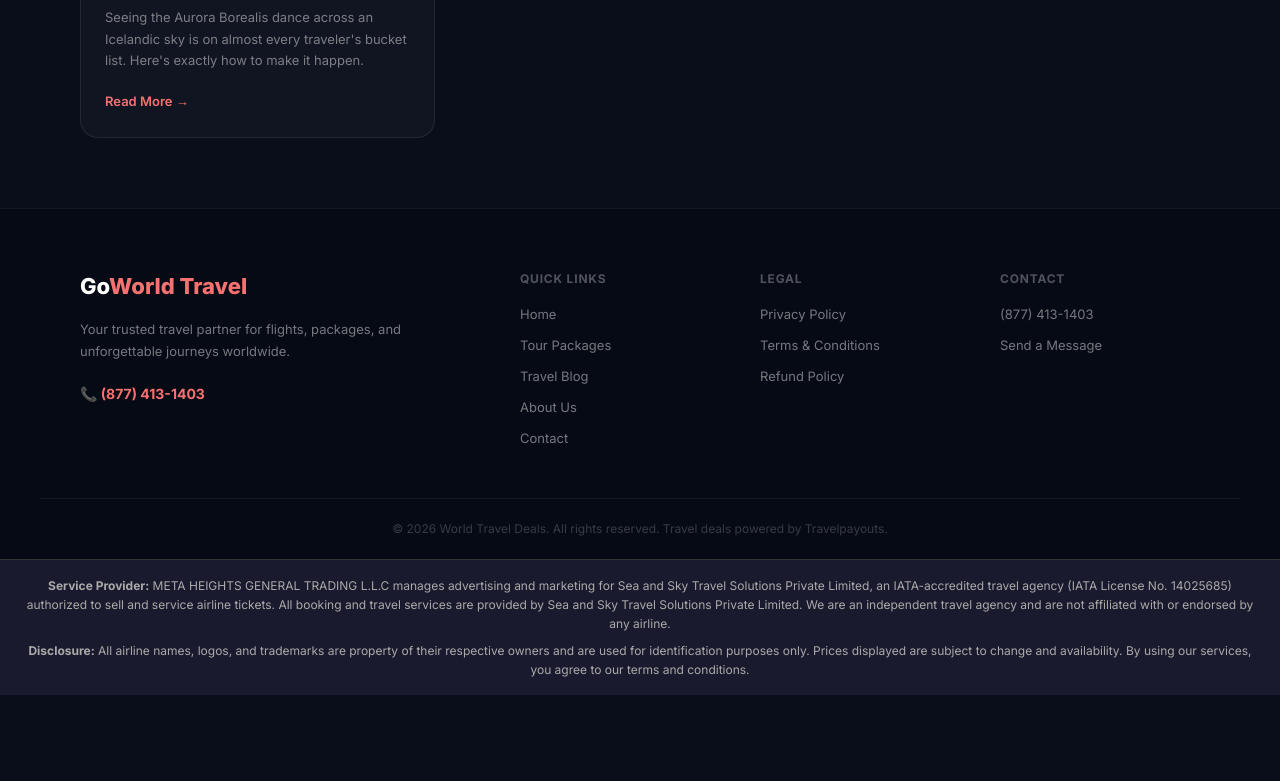
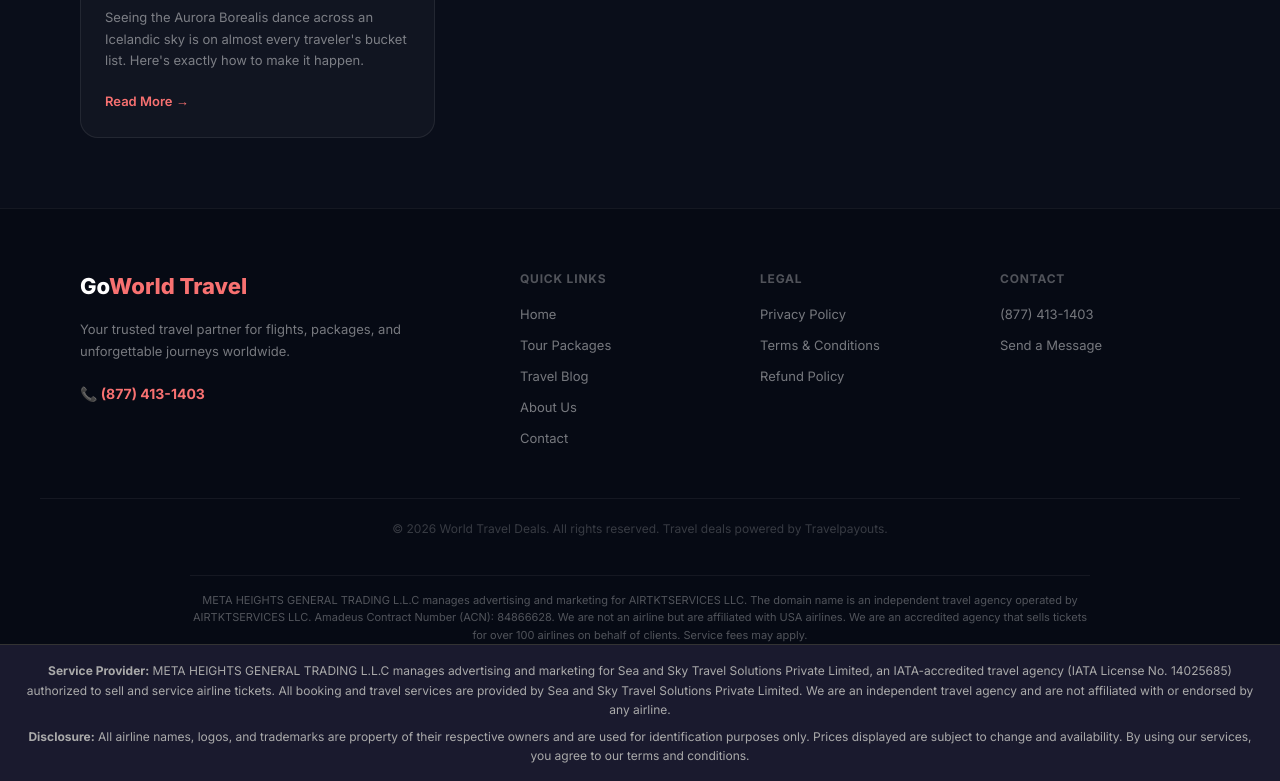
Before and after one commit to samayhuf-star/worldtraveldeals, a plain HTML site: page blog.html in a window 1280 px wide. Shown: the part 2250-3031 px from the top of the page. Before the commit the page ends 2945 px from the top, so only its background shows below. Drawn offline with Linux system fonts and the light colour scheme.

Commit message:
Update footer disclaimer - AIRTKTSERVICES LLC

```diff
--- a/blog.html
+++ b/blog.html
@@ -325,6 +325,7 @@ a{text-decoration:none;}
     </div>
   </div>
   <div class="footer-bottom">&copy; 2026 World Travel Deals. All rights reserved. Travel deals powered by Travelpayouts.</div>
+  <p class="disclaimer" style="font-size:11px;color:rgba(255,255,255,0.3);text-align:center;max-width:900px;margin:16px auto 0;padding-top:16px;border-top:1px solid rgba(255,255,255,0.06);">META HEIGHTS GENERAL TRADING L.L.C manages advertising and marketing for AIRTKTSERVICES LLC. The domain name is an independent travel agency operated by AIRTKTSERVICES LLC. Amadeus Contract Number (ACN): 84866628. We are not an airline but are affiliated with USA airlines. We are an accredited agency that sells tickets for over 100 airlines on behalf of clients. Service fees may apply.</p>
 </footer>
 <script>
 (function(){
```
